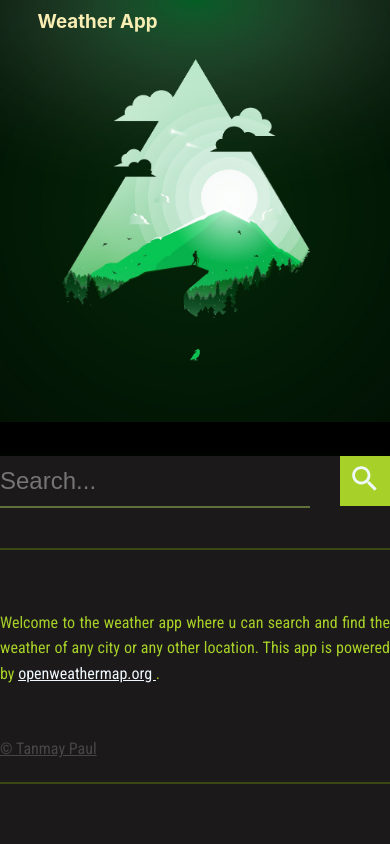
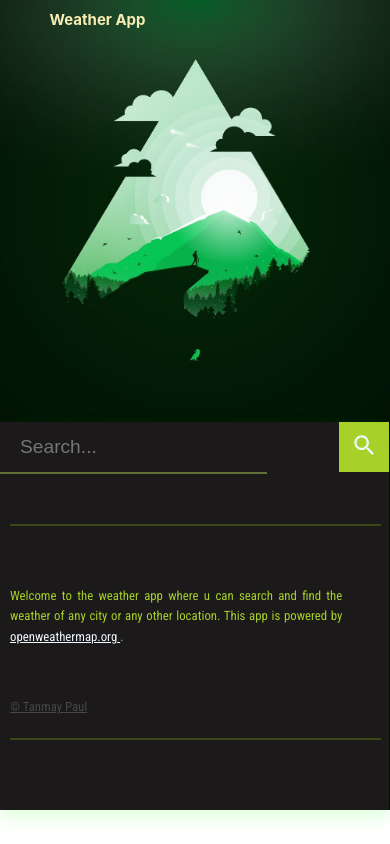
Before and after one commit to TanmayPaul803/weatherApi, a React (Create React App) app: page / in a window 390 px wide. Built offline with nearby package versions, Linux system fonts and the light colour scheme.

Commit message:
final commit

```diff
--- a/src/App.css
+++ b/src/App.css
@@ -65,7 +65,6 @@ span h3 {
   margin-top: 80px !important;
 }
 .sidebar {
-  height: 99.7%;
   padding-left: 50px;
   background: #1b1919;
   box-shadow: 0 8px 16px 0 rgba(30, 255, 0, 0.137);
@@ -153,21 +152,24 @@ hr {
 }
 
 @media screen and (max-width: 480px) {
+  html {
+    font-size: 80%;
+  }
   .App {
     flex-direction: column;
     width: 100%;
-    height: 100vh;
+    height: fit-content;
   }
   .logodiv {
     width: 50%;
   }
   .hero {
-    height: 50%;
+    height: 50vh;
     width: 100%;
   }
   .sidebar {
-    width: 100%;
-    height: auto;
+    width: 99.8%;
+    padding: 55px;
     margin: 0;
     padding: 0;
     border: 0;
@@ -180,20 +182,22 @@ hr {
     width: auto;
     height: 50px;
     text-transform: capitalize;
+    padding-left: 20px;
   }
   button {
     width: 50px;
     height: 50px;
-  }
   }
   hr {
     width: 100%;
     margin-top: 20px;
   }
   .sideBarDesc {
-  padding: 0px;
-  width: 100%;
-  height: auto;
+    /* display: flex;
+    flex-direction: column;
+    align-items: center;
+    justify-content: center; */
+    padding: 10px;
   }
   .weatherDetails {
     padding: 20px 10px 20px 10px;
@@ -217,7 +221,9 @@ span h3 {
   .welcome_text {
     text-align: justify;
     font-size: 1rem;
-  width: 100%;
+    width: 90%;
+  }
+  .slideBarDesc {
   }
   li {
     text-transform: capitalize;
@@ -225,5 +231,9 @@ li {
   }
   .info span:nth-child(3) {
     display: flex;
-  justify-content: flex-start;
+    justify-content: center;
   }
+}
+
+@media screen and (max-width: 480px) {
+}
```
Lines whose indentation alone changed are shown as unchanged.
